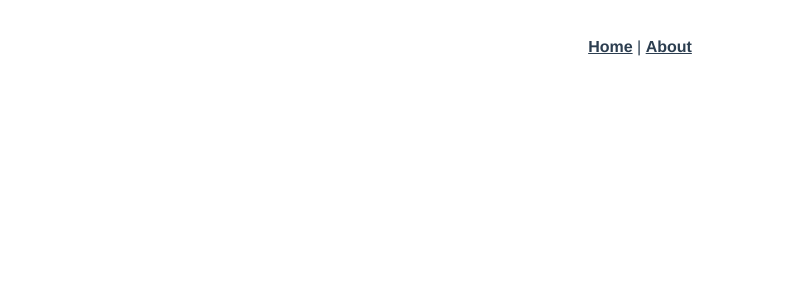
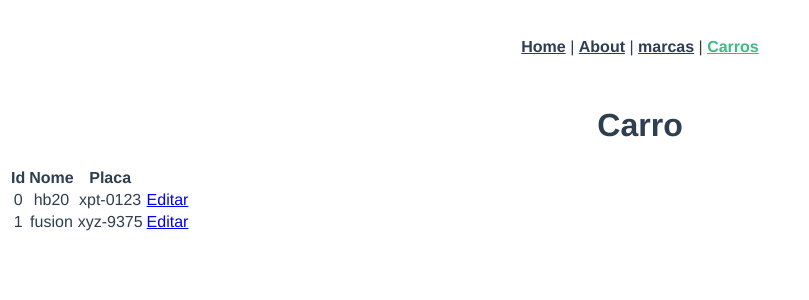
Before and after one commit to opsrobs/axios-car-api, a Vue app: page /Carro in a window 1280 px wide. Before the commit this address had no page. Shown: the top 300 px of the page, without its empty margins (0-809 px from the left). Built offline with nearby package versions, Linux system fonts and the light colour scheme.

Commit message:
files routers api

```diff
--- a/package.json
+++ b/package.json
@@ -8,6 +8,7 @@
     "lint": "vue-cli-service lint"
   },
   "dependencies": {
+    "axios": "^0.27.2",
     "core-js": "^3.8.3",
     "vue": "^3.2.13",
     "vue-router": "^4.0.3"
--- a/src/App.vue
+++ b/src/App.vue
@@ -1,7 +1,10 @@
 <template>
   <nav>
     <router-link to="/">Home</router-link> |
-    <router-link to="/about">About</router-link>
+    <router-link to="/about">About</router-link> |
+    <router-link to="/Marca">marcas</router-link> |
+    <router-link to="/Carro">Carros</router-link>
+
   </nav>
   <router-view/>
 </template>
--- a/src/router/index.js
+++ b/src/router/index.js
@@ -10,10 +10,32 @@ const routes = [
   {
     path: '/about',
     name: 'about',
-    // route level code-splitting
-    // this generates a separate chunk (about.[hash].js) for this route
-    // which is lazy-loaded when the route is visited.
+
     component: () => import(/* webpackChunkName: "about" */ '../views/AboutView.vue')
+  },
+  {
+    path: '/Marca',
+    name: 'Marca',
+
+    component: () => import('../views/MarcaView.vue')
+  },
+  {
+    path: '/Marca-form/:id',
+    name: 'Marca-form',
+
+    component: () => import('../views/MarcaFormView.vue')
+  },
+  {
+    path: '/Carro',
+    name: 'Carro',
+
+    component: () => import('../views/CarroView.vue')
+  },
+  {
+    path: '/carro-form/:id',
+    name: 'carro-form',
+
+    component: () => import('../views/CarrosFormView.vue')
   }
 ]
 
--- /dev/null
+++ b/src/views/CarroView.vue
@@ -0,0 +1,49 @@
+<template>
+    <div>
+        <h1>Carro</h1>
+
+        <table>
+            <tr>
+                <th>Id</th>
+                <th>Nome</th>
+                <th>Placa</th>
+            </tr>
+            <tr v-for="c in carros" :key="c.id">
+                <td>{{ c.id }}</td>
+                <td>{{ c.nome }}</td>
+                <td>{{ c.placa }}</td>
+                <td> <a href="javascript:void(0)" @click="editar(c)">Editar</a></td>
+            </tr>
+        </table>
+    </div>
+</template>
+
+<script>
+export default {
+    data(){
+        return {
+            //https://carros-app-example.herokuapp.com/carro
+            carros: [
+                {
+                    id: 0,
+                    nome: 'hb20',
+                    placa:'xpt-0123'
+                },
+                {
+                    id: 1,
+                    nome: 'fusion',
+                    placa:'xyz-9375'
+                }
+            ]
+        }
+
+    },
+    methods: {
+        editar(carro){
+            this.$router.push(`/carro-form/${carro.id}`)
+
+        }
+    }
+
+}
+</script>
--- /dev/null
+++ b/src/views/CarrosFormView.vue
@@ -0,0 +1,23 @@
+<template>
+    <div>
+
+        <h1>Form</h1>
+        <p> {{ $route.params.id }}</p>
+        <p><button @click="voltar()">Voltar</button></p>
+    </div>
+</template>
+
+<script>
+export default {
+    mounted(){
+        console.log(this.$route.params.id);
+    },
+    methods:{
+        voltar(){
+            this.$router.go(-1)
+        }
+    }
+
+
+}
+</script>
--- /dev/null
+++ b/src/views/MarcaFormView.vue
@@ -0,0 +1,23 @@
+<template>
+    <div>
+
+        <h1>Form</h1>
+        <p> {{ $route.params.id }}</p>
+        <p><button @click="voltar()">Voltar</button></p>
+    </div>
+</template>
+
+<script>
+export default {
+    mounted(){
+        console.log(this.$route.params.id);
+    },
+    methods:{
+        voltar(){
+            this.$router.go(-1)
+        }
+    }
+
+
+}
+</script>
--- /dev/null
+++ b/src/views/MarcaView.vue
@@ -0,0 +1,43 @@
+<template>
+    <div>Marca
+
+        <table>
+            <tr>
+                <th>Id</th>
+                <th>Nome</th>
+            </tr>
+            <tr v-for="m in marcas" :key="m.id">
+                <td>{{ m.id }}</td>
+                <td>{{ m.nome }}</td>
+                <td> <a href="javascript:void(0)" @click="editar(m)">Editar</a></td>
+            </tr>
+        </table>
+    </div>
+
+
+</template>
+
+<script>
+import axios from 'axios';
+
+export default {
+    data() {
+        return {
+            marcas: [],
+            //URL_marcas:'https://carros-app-example.herokuapp.com/marca'
+        }
+
+    }, mounted() {
+        axios
+            .get('https://carros-app-example.herokuapp.com/marca')
+            .then(resp => this.marcas = resp.data)
+    },
+    methods: {
+        editar(marca) {
+            this.$router.push(`/Marca-form/${marca.id}`)
+
+        }
+    }
+
+}
+</script>
```
Also changed, not shown: 1 other file (tests, documents, lock files or other folders).
